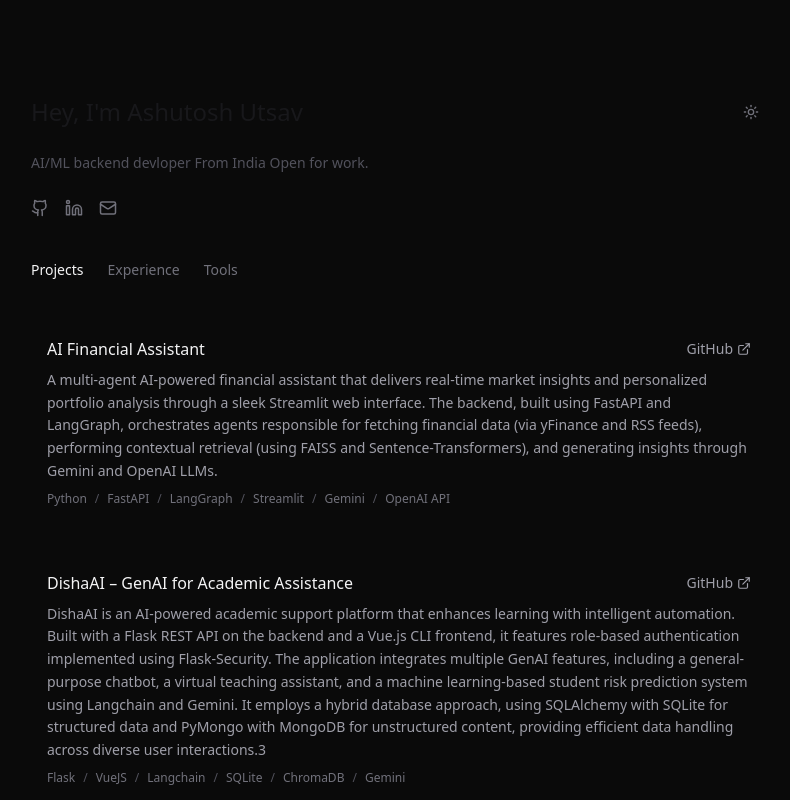
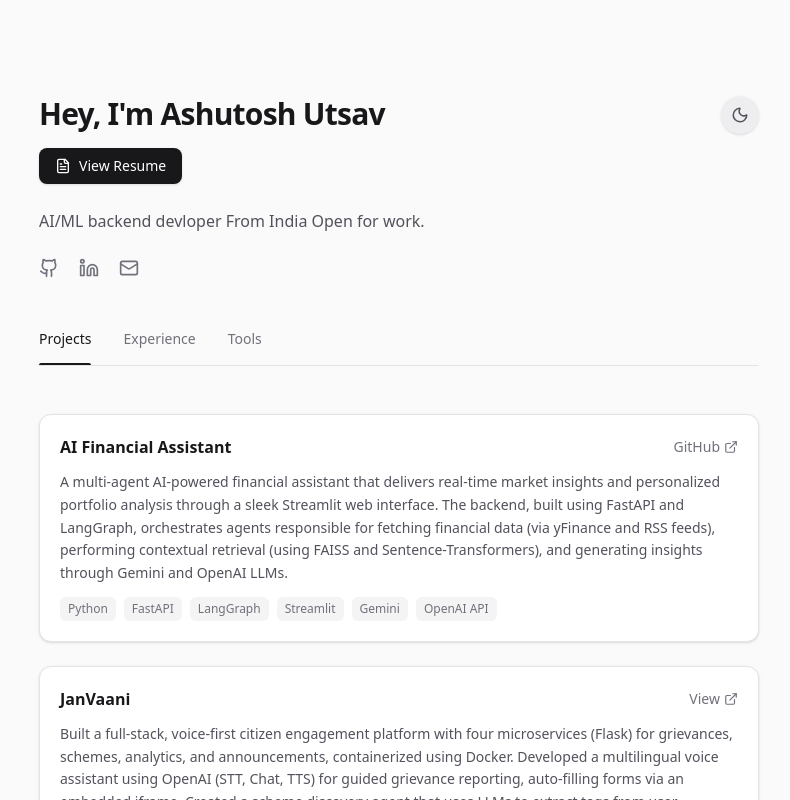
Before and after one commit to ashutosh-utsav/Portfolio, a React (Vite) app: page / in a window 1280 px wide. Shown: the top 800 px of the page, without its empty margins (241-1031 px from the left). Built offline with nearby package versions, Linux system fonts and the light colour scheme.

Commit message:
feat: Update portfolio content, enhance card UI with dark mode support, and streamline CSS imports.

```diff
--- a/src/index.css
+++ b/src/index.css
@@ -1,12 +1,6 @@
 @import "tailwindcss";
-@tailwind base;
-@tailwind components;
-@tailwind utilities;
 
-@layer base {
-  body {
-
-    @apply bg-[#0a0a0a] text-zinc-200 font-sans;
-
-  }
+body {
+  margin: 0;
+  padding: 0;
 }
--- a/src/pages/Home.jsx
+++ b/src/pages/Home.jsx
@@ -1,7 +1,7 @@
 import React, { useState, useEffect } from 'react';
-import { Github, ExternalLink, Sun, Moon, Mail, Linkedin } from 'lucide-react';
+import { Github, ExternalLink, Sun, Moon, Mail, Linkedin, FileText } from 'lucide-react';
 
-// --- DATA (Your information is preserved) ---
+// --- DATA ---
 
 const personalInfo = {
   name: "Ashutosh Utsav",
@@ -9,7 +9,7 @@ const personalInfo = {
   email: "utsav.ashutosh@gmail.com",
   github: "https://github.com/ashutosh-utsav",
   linkedin: "https://linkedin.com/in/ashutosh-utsav",
-  resume: "#"
+  resume: "https://drive.google.com/file/d/1oGEdPFCGh2falpJvNa_IU7mMdLueRLOR/view?usp=sharing"
 };
 
 const projects = [
@@ -21,16 +21,16 @@ const projects = [
     liveUrl: "#"
   },
   {
-    title: "DishaAI – GenAI for Academic Assistance",
-    description: "DishaAI is an AI-powered academic support platform that enhances learning with intelligent automation. Built with a Flask REST API on the backend and a Vue.js CLI frontend, it features role-based authentication implemented using Flask-Security. The application integrates multiple GenAI features, including a general-purpose chatbot, a virtual teaching assistant, and a machine learning-based student risk prediction system using Langchain and Gemini. It employs a hybrid database approach, using SQLAlchemy with SQLite for structured data and PyMongo with MongoDB for unstructured content, providing efficient data handling across diverse user interactions.3",
-    tech: ["Flask", "VueJS", "Langchain", "SQLite", "ChromaDB", "Gemini"],
+    title: "JanVaani",
+    description: "Built a full-stack, voice-first citizen engagement platform with four microservices (Flask) for grievances, schemes, analytics, and announcements, containerized using Docker. Developed a multilingual voice assistant using OpenAI (STT, Chat, TTS) for guided grievance reporting, auto-filling forms via an embedded iframe. Created a scheme discovery agent that uses LLMs to extract tags from user conversations and filter a JSON-based scheme database.",
+    tech: ["Python", "Flask", "Docker", "PyTorch", "Agents"],
     githubUrl: "#",
-    liveUrl: "#"
+    liveUrl: "Live"
   },
   {
-    title: "Large Language Model from Scratch",
-    description: "This project is a ground-up implementation of a transformer-based large language model using PyTorch. It begins with a simple Bigram model and evolves into a decoder-only GPT-style architecture, covering key components such as token embeddings, positional encodings, masked multi-head self-attention, and feed-forward layers. The project serves as both an educational tool and a technical foundation, offering insights into the inner workings of LLMs. It also explores advanced concepts such as fine-tuning, quantization, and integration with the Hugging Face ecosystem for real-world scalability and experimentation.",
-    tech: ["PyTorch", "Transformers", "Python"],
+    title: "DishaAI",
+    description: "DishaAI is an AI-powered academic support platform that enhances learning with intelligent automation. Built with a Flask REST API on the backend and a Vue.js CLI frontend, it features role-based authentication implemented using Flask-Security. The application integrates multiple GenAI features, including a general-purpose chatbot, a virtual teaching assistant, and a machine learning-based student risk prediction system using Langchain and Gemini. It employs a hybrid database approach, using SQLAlchemy with SQLite for structured data and PyMongo with MongoDB for unstructured content, providing efficient data handling across diverse user interactions.",
+    tech: ["Flask", "VueJS", "Langchain", "SQLite", "ChromaDB", "Gemini"],
     githubUrl: "#",
     liveUrl: "#"
   }
@@ -38,53 +38,60 @@ const projects = [
 
 const experiences = [
     {
+        role: "SDE Intern",
+        company: "Unitecare",
+        period: "Sep 2025 – Dec 2025",
+        description: "Built a Dockerized microservices pipeline with a FastAPI web server and asynchronous Python worker to process clinical audio transcription tasks. Implemented a queue-driven processing system using Azure Queue Storage, integrating OpenAI APIs for transcription and summarization and managing audio data via Azure Blob + Table Storage. Deployed containerized microservices on Azure Container Apps, enabling scalable background processing, session-based task tracking, and production-ready infrastructure."
+    },
+    {
         role: "Backend AI/ML Intern",
         company: "AmeyaaNXT",
-        period: "June 2025 – Present",
-        description: "At AmeyaaNXT, I am working as a Backend AI/ML Intern where I have fine-tuned and deployed advanced machine learning models to enhance the accuracy and efficiency of fraud detection systems. I have designed and implemented high-performance backend services using Rust, ensuring both speed and memory safety in production environments. Additionally, I built and integrated an AI-powered chatbot that simplifies user interaction and provides intelligent support, contributing to an overall smarter and more user-friendly application experience."
+        period: "June 2025 – August 2025",
+        description: "Fine-tuned BERT for classification and deployed inference pipelines for real-time fraud analysis. Built a RAG (Retrieval-Augmented Generation) chatbot to enable intelligent question answering by combining LLM responses with structured knowledge retrieval. Developed and maintained backend APIs, enabling seamless integration between frontend services and backend infrastructure."
     }
 ];
 
 const toolCategories = [
     {
         title: "Languages & Frameworks",
-        tools: "Python, Rust, JavaScript, SQL"
+        tools: "Python, VueJS, FastAPI, Flask, JavaScript, SQL, C"
     },
     {
         title: "AI/ML & Data",
-        tools: "Pandas, NumPy, Scikit-learn, TensorFlow, LangChain, Transformers"
+        tools: "PyTorch, Scikit-learn, LangChain, Transformers, RAG, Fine-tuning"
     },
     {
         title: "Developer Tools",
-        tools: "VS Code, Git, Linux, Docker, Postman, Figma"
+        tools: "Docker, Azure, Git, Linux, SQLite"
     }
 ];
 
-// --- REUSABLE COMPONENTS (with Hover Animations) ---
+// --- REUSABLE COMPONENTS ---
 
 const ProjectCard = ({ project }) => (
-  <div className="p-4 rounded-lg transition-all duration-300 ease-in-out hover:bg-zinc-900 hover:-translate-y-1">
+  <div className="p-5 rounded-xl border border-zinc-200 dark:border-zinc-800 bg-white dark:bg-[#0a0a0a] transition-all duration-300 ease-in-out hover:bg-zinc-50 dark:hover:bg-zinc-900 hover:-translate-y-1 shadow-sm">
     <div className="flex items-center justify-between">
-      <h3 className="text-base font-medium text-zinc-100">{project.title}</h3>
+      <h3 className="text-base font-semibold text-zinc-900 dark:text-zinc-100">{project.title}</h3>
       <div className="flex items-center space-x-4 text-sm">
-        <a href={project.githubUrl} target="_blank" rel="noopener noreferrer" className="flex items-center space-x-1 text-zinc-400 hover:text-zinc-100 transition-colors">
-          <span>GitHub</span>
-          <ExternalLink size={14} />
-        </a>
+        {project.githubUrl !== "#" && (
+            <a href={project.githubUrl} target="_blank" rel="noopener noreferrer" className="flex items-center space-x-1 text-zinc-500 hover:text-zinc-900 dark:text-zinc-400 dark:hover:text-zinc-100 transition-colors">
+              <span>GitHub</span>
+              <ExternalLink size={14} />
+            </a>
+        )}
         {project.liveUrl !== "#" && (
-          <a href={project.liveUrl} target="_blank" rel="noopener noreferrer" className="flex items-center space-x-1 text-zinc-400 hover:text-zinc-100 transition-colors">
+          <a href={project.liveUrl} target="_blank" rel="noopener noreferrer" className="flex items-center space-x-1 text-zinc-500 hover:text-zinc-900 dark:text-zinc-400 dark:hover:text-zinc-100 transition-colors">
             <span>View</span>
             <ExternalLink size={14} />
           </a>
         )}
       </div>
     </div>
-    <p className="my-2 text-zinc-400 text-sm leading-relaxed">{project.description}</p>
-    <div className="flex flex-wrap items-center gap-x-2 text-xs text-zinc-500">
+    <p className="my-3 text-zinc-600 dark:text-zinc-400 text-sm leading-relaxed">{project.description}</p>
+    <div className="flex flex-wrap items-center gap-x-2 gap-y-1 text-xs text-zinc-500 dark:text-zinc-500 font-medium">
         {project.tech.map((tech, index) => (
             <React.Fragment key={index}>
-                <span>{tech}</span>
-                {index < project.tech.length - 1 && <span className="text-zinc-600">/</span>}
+                <span className="bg-zinc-100 dark:bg-zinc-800 px-2 py-1 rounded-md">{tech}</span>
             </React.Fragment>
         ))}
     </div>
@@ -92,17 +99,17 @@ const ProjectCard = ({ project }) => (
 );
 
 const ExperienceItem = ({ item }) => (
-    <div className="p-4 rounded-lg transition-all duration-300 ease-in-out hover:bg-zinc-900 hover:-translate-y-1">
-        <h3 className="text-base font-medium text-zinc-100">{item.role}</h3>
-        <p className="text-sm text-zinc-400">{item.company} &middot; {item.period}</p>
-        <p className="mt-2 text-sm text-zinc-400 leading-relaxed">{item.description}</p>
+    <div className="p-5 rounded-xl border border-zinc-200 dark:border-zinc-800 bg-white dark:bg-[#0a0a0a] transition-all duration-300 ease-in-out hover:bg-zinc-50 dark:hover:bg-zinc-900 hover:-translate-y-1 shadow-sm">
+        <h3 className="text-base font-semibold text-zinc-900 dark:text-zinc-100">{item.role}</h3>
+        <p className="text-sm font-medium text-emerald-600 dark:text-emerald-400 mt-1">{item.company} &middot; <span className="text-zinc-500 dark:text-zinc-400 font-normal">{item.period}</span></p>
+        <p className="mt-3 text-sm text-zinc-600 dark:text-zinc-400 leading-relaxed">{item.description}</p>
     </div>
 );
 
 const ToolCategory = ({ category }) => (
-    <div className="p-4 rounded-lg transition-all duration-300 ease-in-out hover:bg-zinc-900 hover:-translate-y-1">
-        <h3 className="text-base font-medium text-zinc-100 mb-2">{category.title}</h3>
-        <p className="text-sm text-zinc-400 leading-relaxed">{category.tools}</p>
+    <div className="p-5 rounded-xl border border-zinc-200 dark:border-zinc-800 bg-white dark:bg-[#0a0a0a] transition-all duration-300 ease-in-out hover:bg-zinc-50 dark:hover:bg-zinc-900 hover:-translate-y-1 shadow-sm">
+        <h3 className="text-base font-semibold text-zinc-900 dark:text-zinc-100 mb-2">{category.title}</h3>
+        <p className="text-sm text-zinc-600 dark:text-zinc-400 leading-relaxed">{category.tools}</p>
     </div>
 );
 
@@ -110,11 +117,22 @@ const ToolCategory = ({ category }) => (
 // --- MAIN PORTFOLIO COMPONENT ---
 
 const Home = () => {
-    const [darkMode, setDarkMode] = useState(true);
+    // Check local storage or system preference to default dark mode beautifully
+    const [darkMode, setDarkMode] = useState(() => {
+        if (typeof window !== 'undefined') {
+            const savedTheme = localStorage.getItem('theme');
+            if (savedTheme) {
+                return savedTheme === 'dark';
+            }
+            return window.matchMedia('(prefers-color-scheme: dark)').matches;
+        }
+        return true;
+    });
     const [activeTab, setActiveTab] = useState('Projects');
 
     useEffect(() => {
         document.documentElement.classList.toggle('dark', darkMode);
+        localStorage.setItem('theme', darkMode ? 'dark' : 'light');
     }, [darkMode]);
 
     const navTabs = ['Projects', 'Experience', 'Tools'];
@@ -122,50 +140,59 @@ const Home = () => {
     const renderContent = () => {
         switch (activeTab) {
             case 'Experience':
-                return <div className="space-y-8">{experiences.map((item, index) => <ExperienceItem key={index} item={item} />)}</div>;
+                return <div className="space-y-6">{experiences.map((item, index) => <ExperienceItem key={index} item={item} />)}</div>;
             case 'Tools':
-                 return <div className="space-y-8">{toolCategories.map((cat, index) => <ToolCategory key={index} category={cat} />)}</div>;
+                 return <div className="space-y-6">{toolCategories.map((cat, index) => <ToolCategory key={index} category={cat} />)}</div>;
             case 'Projects':
             default:
-                return <div className="space-y-8">{projects.map((project, index) => <ProjectCard key={index} project={project} />)}</div>;
+                return <div className="space-y-6">{projects.map((project, index) => <ProjectCard key={index} project={project} />)}</div>;
         }
     };
 
     return (
-        <div>
-            <div className="max-w-3xl mx-auto px-4 py-16 sm:py-24">
+        <div className="min-h-screen bg-zinc-50 dark:bg-[#0a0a0a] text-zinc-900 dark:text-zinc-200 transition-colors duration-300">
+            <div className="max-w-3xl mx-auto px-6 py-16 sm:py-24">
 
                 {/* --- HEADER --- */}
                 <header>
                     <div className="flex justify-between items-start mb-6">
-                        <h1 className="text-2xl font-medium text-zinc-900 dark:text-zinc-100">Hey, I'm {personalInfo.name}</h1>
-                        <button onClick={() => setDarkMode(!darkMode)} className="p-2 text-zinc-500 hover:text-zinc-100 transition-colors" aria-label="Toggle theme">
-                            {darkMode ? <Sun size={16} /> : <Moon size={16} />}
+                        <div className="flex flex-col">
+                           <h1 className="text-3xl font-bold tracking-tight text-zinc-900 dark:text-zinc-100">Hey, I'm {personalInfo.name}</h1>
+                           <a href={personalInfo.resume} target="_blank" rel="noopener noreferrer" className="mt-4 inline-flex items-center space-x-2 px-4 py-2 text-sm font-medium bg-zinc-900 text-white dark:bg-zinc-100 dark:text-zinc-900 rounded-lg hover:bg-zinc-800 dark:hover:bg-zinc-200 transition-colors w-fit shadow-sm">
+                                <FileText size={16} />
+                                <span>View Resume</span>
+                           </a>
+                        </div>
+                        <button onClick={() => setDarkMode(!darkMode)} className="p-2.5 rounded-full bg-zinc-200/50 dark:bg-zinc-800/50 text-zinc-600 dark:text-zinc-400 hover:bg-zinc-200 dark:hover:bg-zinc-800 hover:text-zinc-900 dark:hover:text-zinc-100 transition-all shadow-sm" aria-label="Toggle theme">
+                            {darkMode ? <Sun size={18} /> : <Moon size={18} />}
                         </button>
                     </div>
-                    <p className="text-zinc-600 dark:text-zinc-400 max-w-2xl text-sm leading-relaxed mb-6">{personalInfo.bio}</p>
-                    <div className="flex items-center space-x-4 text-sm text-zinc-500 dark:text-zinc-500">
-                        <a href={personalInfo.github} target="_blank" rel="noopener noreferrer" className="hover:text-zinc-100 transition-colors"><Github size={18} /></a>
-                        <a href={personalInfo.linkedin} target="_blank" rel="noopener noreferrer" className="hover:text-zinc-100 transition-colors"><Linkedin size={18} /></a>
-                        <a href={`mailto:${personalInfo.email}`} className="hover:text-zinc-100 transition-colors"><Mail size={18} /></a>
+                    <p className="text-zinc-600 dark:text-zinc-400 max-w-2xl text-base leading-relaxed mb-6">{personalInfo.bio}</p>
+                    <div className="flex items-center space-x-5 text-zinc-500 dark:text-zinc-500">
+                        <a href={personalInfo.github} target="_blank" rel="noopener noreferrer" className="hover:text-zinc-900 dark:hover:text-zinc-100 transition-colors"><Github size={20} /></a>
+                        <a href={personalInfo.linkedin} target="_blank" rel="noopener noreferrer" className="hover:text-zinc-900 dark:hover:text-zinc-100 transition-colors"><Linkedin size={20} /></a>
+                        <a href={`mailto:${personalInfo.email}`} className="hover:text-zinc-900 dark:hover:text-zinc-100 transition-colors"><Mail size={20} /></a>
                     </div>
                 </header>
 
                 <main>
                     {/* --- NAVIGATION --- */}
-                    <nav className="my-10">
-                        <ul className="flex items-center space-x-6">
+                    <nav className="my-12 border-b border-zinc-200 dark:border-zinc-800">
+                        <ul className="flex items-center space-x-8">
                             {navTabs.map(tab => (
                                 <li key={tab}>
                                     <button
                                         onClick={() => setActiveTab(tab)}
-                                        className={`text-sm transition-colors ${
+                                        className={`pb-4 text-sm font-medium transition-colors relative ${
                                             activeTab === tab
-                                            ? 'font-medium text-zinc-100'
-                                            : 'text-zinc-500 hover:text-zinc-100'
+                                            ? 'text-zinc-900 dark:text-zinc-100'
+                                            : 'text-zinc-500 hover:text-zinc-900 dark:hover:text-zinc-300'
                                         }`}
                                     >
                                         {tab}
+                                        {activeTab === tab && (
+                                            <span className="absolute bottom-0 left-0 w-full h-0.5 bg-zinc-900 dark:bg-zinc-100 rounded-t-full"></span>
+                                        )}
                                     </button>
                                 </li>
                             ))}
```
